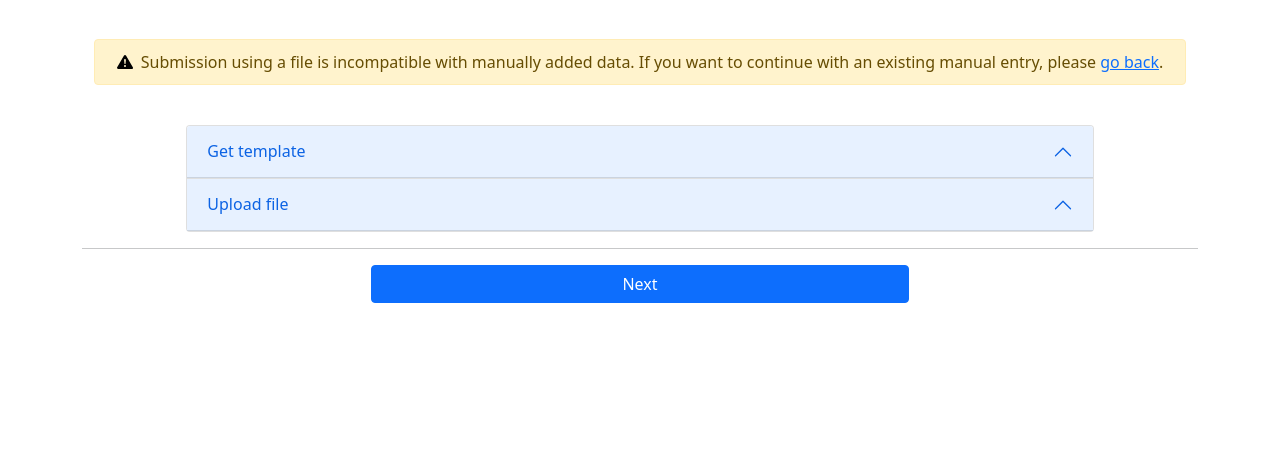
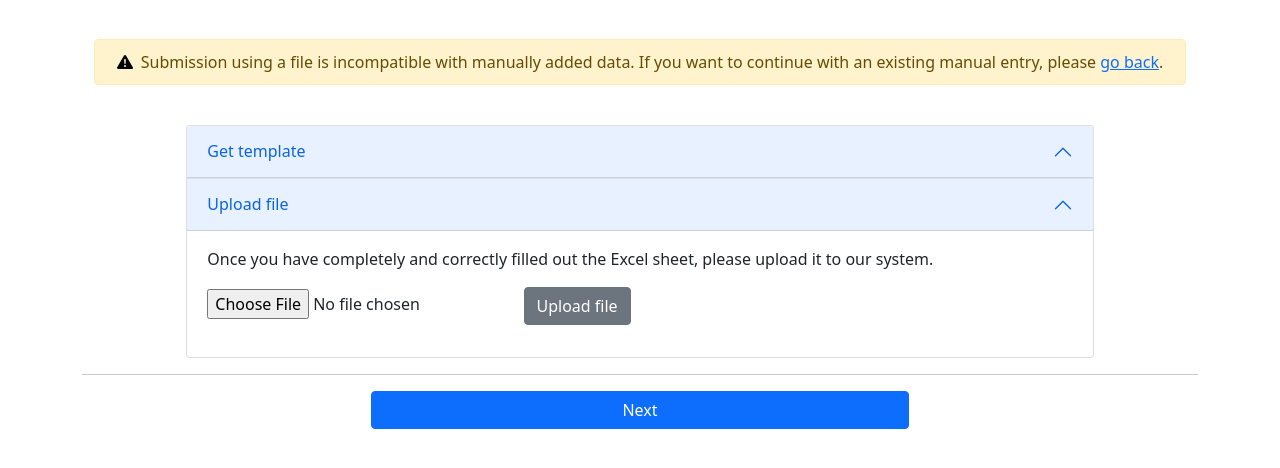
Before and after one commit to BernalFA/submission_form, a Flask app: page /upload_internal_from_file in a window 1280 px wide. Shown: the part 275-743 px from the top of the page. Run offline with Flask 3, Linux system fonts and the light colour scheme.

Commit message:
create route for uploads

```diff
--- a/app/templates/upload_internal_from_file.html
+++ b/app/templates/upload_internal_from_file.html
@@ -50,13 +50,28 @@
                             Upload file
                         </button>
                     </h2>
-                    <div class="accordion-collapse collapse" id="collapseTwo" data-bs-parent="#fileSelection">
+                    <div class="accordion-collapse collapse show" id="collapseTwo" data-bs-parent="#fileSelection">
                         <div class="accordion-body">
-                            <div class="d-flex align-items-center">
-                                <span>
-                                    Once you have completely filled out the Excel sheet, please upload it to our system.
-                                </span>
-                                <a href="" class="btn btn-secondary ms-3">Upload data</a>
+                            <div class="row g-3">
+                                <div class="col-md-12">
+                                    Once you have completely and correctly filled out the Excel sheet, please upload it to our system.
+                                </div>
+                                <br>
+                                <div class="col-md-12">
+                                    <form method="POST" enctype="multipart/form-data">
+                                        <input type="file" name="file" required>
+                                        <button type="submit" class="btn btn-secondary">Upload file</button>
+                                    </form>
+                                </div>
+                                <div class="col-md-2">
+                                {% with messages = get_flashed_messages() %}
+                                    {% if messages %}
+                                        {% for message in messages %}
+                                        <div class="alert alert-danger" role="alert">{{ message }}</div>
+                                        {% endfor %}
+                                    {% endif %}
+                                {% endwith %}
+                                </div>
                             </div>
                         </div>
                     </div>
--- a/app/views.py
+++ b/app/views.py
@@ -1,8 +1,10 @@
-from flask import Blueprint, render_template, request, redirect, url_for, send_from_directory
+import os
+from flask import Blueprint, render_template, request, redirect, url_for, send_from_directory, flash
+from werkzeug.utils import secure_filename
 
 from app.extensions import db
 from app.models import UserManager, CompoundManagerInternal, CompoundManagerExternal
-from app.utils import PositionGenerator, make_input_valid, UserDataForm
+from app.utils import PositionGenerator, make_input_valid, UserDataForm, allowed_file
 
 
 # define a generator for the plate position
@@ -94,6 +96,24 @@
     return send_from_directory("downloads", filename, as_attachment=True)
 
 
-@main_bp.route("/upload_internal_from_file")
+@main_bp.route("/upload_internal_from_file", methods=["GET", "POST"])
 def upload_internal_from_file():
+    if request.method == "POST":
+        if "file" not in request.files:
+            flash("No file part")
+            return redirect(request.url)
+
+        file = request.files["file"]
+        if file.filename == "":
+            flash("No selected file")
+            return redirect(request.url)
+
+        if file and allowed_file(file.filename):
+            filename = secure_filename(file.filename)
+            file.save(os.path.join(main_bp.root_path, "uploads", filename))
+            # flash("File uploaded successfully!")
+            return redirect(url_for("main.upload_internal_from_file"))
+        else:
+            flash("Invalid file type!")
+            return redirect(request.url)
     return render_template("upload_internal_from_file.html")
```
